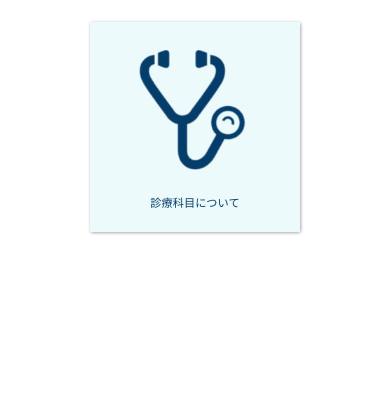
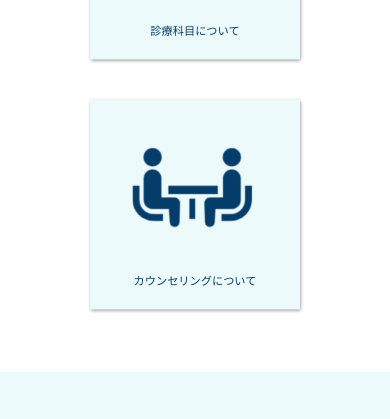
Before and after one commit to oggysy/sashimen, a plain HTML site: page index.html in a window 390 px wide. Shown: the part 2597-3016 px from the top of the page. Drawn offline with Linux system fonts and the light colour scheme; a web font is replaced by a local one.

Commit message:
fix-all2

```diff
--- a/css/responsive.css
+++ b/css/responsive.css
@@ -53,12 +53,15 @@
     @media all and (max-width: 670px){
     .content{
         width: 100%;
+        height: 250px;
         transform: scale(0.7, 0.7);
     }
 
     .content-wide{
         width: 100%;
+        height: 250px;
         transform: scale(0.7, 0.7);
+        margin-bottom: 60px;
     }
 
     .news-list{
```
